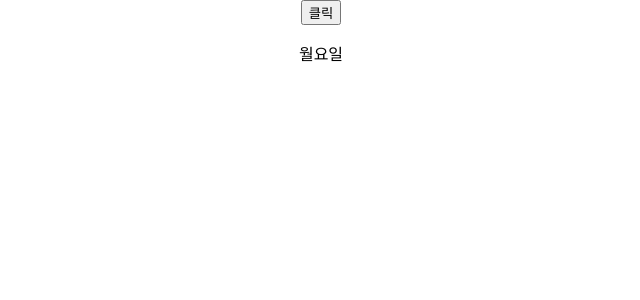
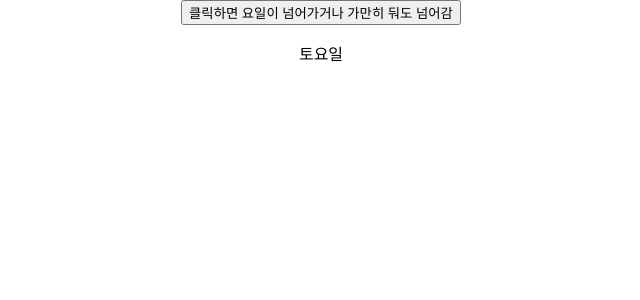
Before and after one commit to SeungEunChun/useStateprac, a React (Create React App) app: page / in a window 1280 px wide. Shown: the top 300 px of the page, without its empty margins (319-959 px from the left). Built offline with nearby package versions, Linux system fonts and the light colour scheme.

Commit message:
useEffect!

```diff
--- a/src/App.js
+++ b/src/App.js
@@ -1,5 +1,5 @@
 
-import { useState } from 'react';
+import { useState, useEffect } from 'react';
 import './App.css';
 
 function App() {
@@ -19,13 +19,20 @@ function App() {
     //버튼을 클릭할때마다 상위 콜백함수가 실행되는데 내부에서 태어나는 count는 이전의 week이 가진 과거연산합계에 + 1 한 값으로 태어나므로 밑에 weeklist[week]의 week 값이 절대 이전과 같을수 없다.
   }
 
+  useEffect(() => {
+    const intervalId = setInterval(() => {
+      weekUpdate((week + 1) & weeklist.length);
+    }, 1000);
+    return () => clearInterval(intervalId);
+  }, [week]);
+
   //const weekUpdate = () =>{weekchange((week+1)%weeklist.length)}
 
 
   return (
     <div className="App">
 
-      <button onClick={weekUpdate}>클릭</button>
+      <button onClick={weekUpdate}>클릭하면 요일이 넘어가거나 가만히 둬도 넘어감</button>
       <p>{weeklist[week]}요일</p>
     </div>
   );
@@ -40,5 +47,5 @@ export default App;
 //별코딩방법
 //const weekUpdate = () =>{
 // let count;
-// if ( count = 7 ){ count = 0 ; } else { count + 1 ; }
+// if ( count >= 7 ){ count = 0 ; } else { count + 1 ; }
 // }
```
